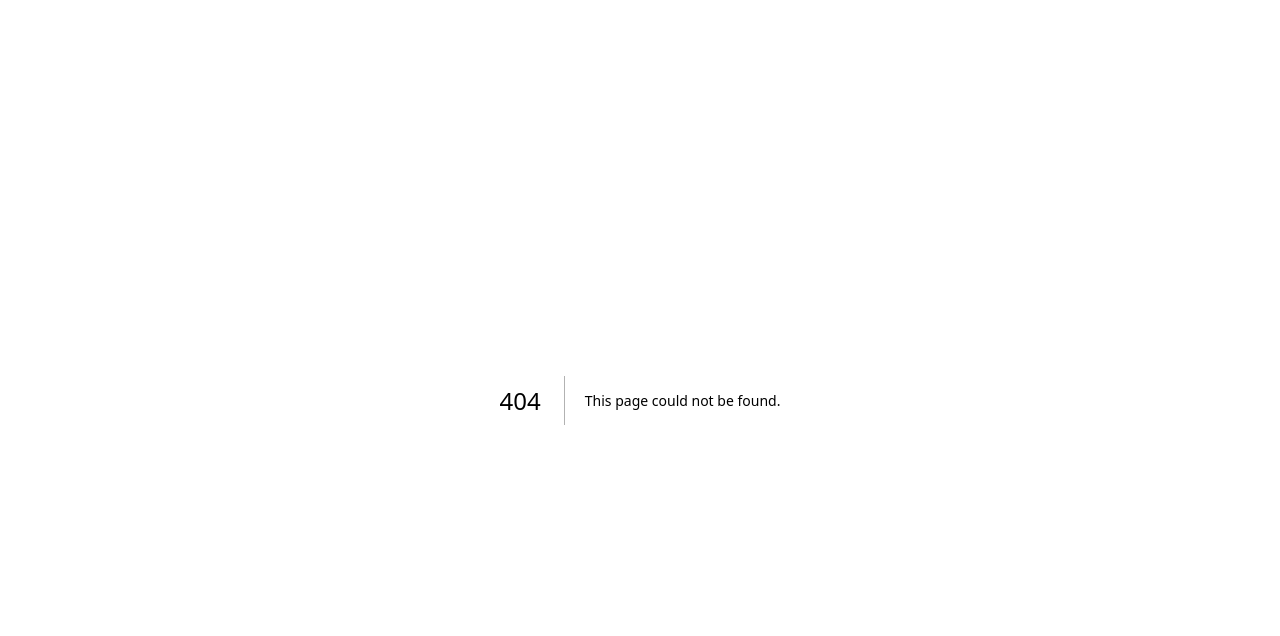
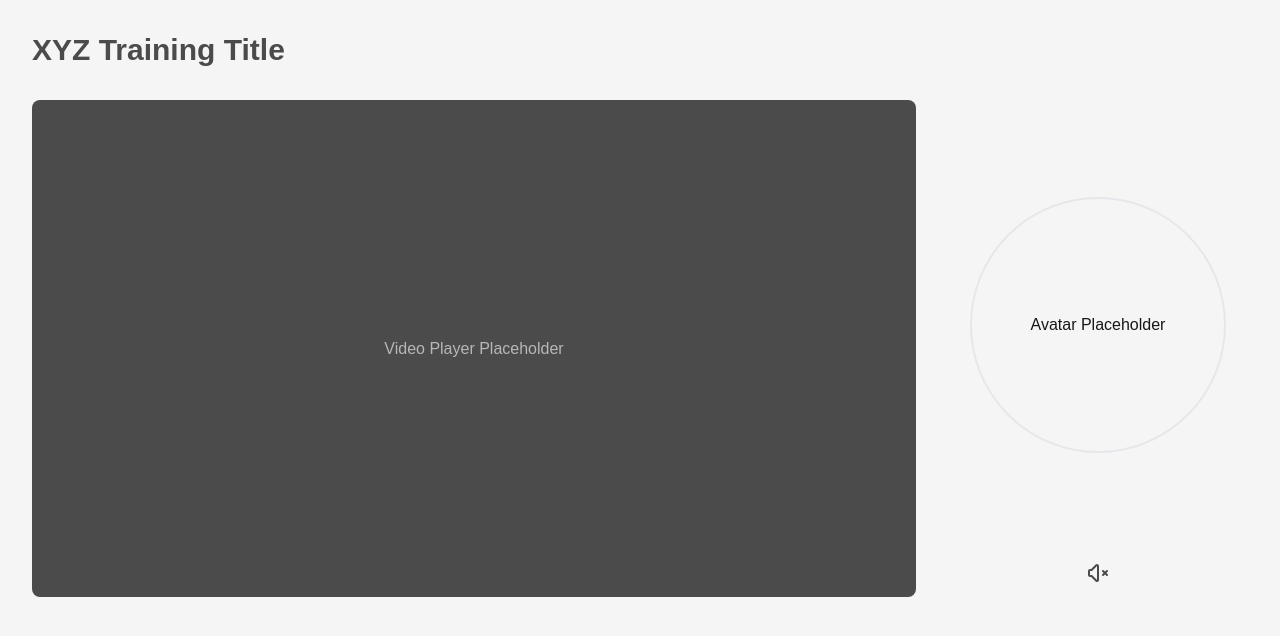
Before and after one commit to Jawlt/AwesomeTeam4, a Next.js app in the folder frontend/: page /training_video in a window 1280 px wide. Before the commit this address had no page. Shown: the top 636 px of the page. Built offline with nearby package versions, Linux system fonts and the light colour scheme.

Commit message:
Added the training_video page

```diff
--- a/frontend/app/globals.css
+++ b/frontend/app/globals.css
@@ -18,3 +18,8 @@ body {
   background: var(--background);
   font-family: Arial, Helvetica, sans-serif;
 }
+
+/* Add smooth transitions for microphone button */
+.mic-transition {
+  transition: all 0.2s ease-in-out;
+}
--- /dev/null
+++ b/frontend/app/training_video/page.js
@@ -0,0 +1,40 @@
+'use client';
+
+import { useState } from 'react';
+import Navbar from '@/components/Navbar';
+import VideoPlayer from '@/components/VideoPlayer';
+import AvatarCircle from '@/components/AvatarCircle';
+import MicrophoneButton from '@/components/MicrophoneButton';
+
+export default function TrainingPage() {
+  const [isMicActive, setIsMicActive] = useState(false);
+
+  return (
+    <div className="min-h-screen bg-background">
+
+      <main className="max-w-7xl mx-auto py-8 px-4 sm:px-6 lg:px-8">
+        <div className="mb-8">
+          <h1 className="text-3xl font-bold text-dark">XYZ Training Title</h1>
+        </div>
+
+        <div className="grid grid-cols-1 md:grid-cols-[1fr_300px] gap-8">
+          <div className="relative aspect-video bg-dark rounded-lg overflow-hidden">
+            <VideoPlayer />
+          </div>
+
+          <div className="flex flex-col justify-between h-full">
+            <div className="flex items-center h-full flex justify-center">
+              <AvatarCircle />
+            </div>
+            <div className="flex justify-center">
+              <MicrophoneButton
+                isActive={isMicActive}
+                onClick={() => setIsMicActive(!isMicActive)}
+              />
+            </div>
+          </div>
+        </div>
+      </main>
+    </div>
+  );
+}
--- /dev/null
+++ b/frontend/components/AvatarCircle.js
@@ -0,0 +1,7 @@
+export default function AvatarCircle() {
+    return (
+      <div className="w-64 h-64 rounded-full bg-dark/10 border-2 border-dark/20 flex items-center justify-center">
+        <span className="text-dark/60">Avatar Placeholder</span>
+      </div>
+    );
+  }
--- /dev/null
+++ b/frontend/components/MicrophoneButton.js
@@ -0,0 +1,21 @@
+export default function MicrophoneButton({ isActive, onClick }) {
+    return (
+      <button
+        onClick={onClick}
+        className={`w-12 h-12 rounded-full flex items-center justify-center transition-colors ${
+          isActive ? 'bg-primary text-white' : 'bg-dark/10 text-dark hover:bg-dark/20'
+        }`}
+      >
+        {isActive ? (
+          <svg xmlns="http://www.w3.org/2000/svg" className="h-6 w-6" fill="none" viewBox="0 0 24 24" stroke="currentColor">
+            <path strokeLinecap="round" strokeLinejoin="round" strokeWidth={2} d="M19 11a7 7 0 01-7 7m0 0a7 7 0 01-7-7m7 7v4m0 0H8m4 0h4m-4-8a3 3 0 01-3-3V5a3 3 0 116 0v6a3 3 0 01-3 3z" />
+          </svg>
+        ) : (
+          <svg xmlns="http://www.w3.org/2000/svg" className="h-6 w-6" fill="none" viewBox="0 0 24 24" stroke="currentColor">
+            <path strokeLinecap="round" strokeLinejoin="round" strokeWidth={2} d="M5.586 15H4a1 1 0 01-1-1v-4a1 1 0 011-1h1.586l4.707-4.707C10.923 3.663 12 4.109 12 5v14c0 .891-1.077 1.337-1.707.707L5.586 15z" />
+            <path strokeLinecap="round" strokeLinejoin="round" strokeWidth={2} d="M17 14l2-2m0 0l2-2m-2 2l-2-2m2 2l2 2" />
+          </svg>
+        )}
+      </button>
+    );
+  }
--- a/frontend/components/Navbar.js
+++ b/frontend/components/Navbar.js
@@ -6,7 +6,7 @@ export default function Navbar() {
   return (
     <nav className="w-full bg-primary text-white shadow-md py-4 px-6">
       <div className="max-w-7xl mx-auto flex justify-between items-center">
-        <h1 className="text-xl font-bold">Document Manager</h1>
+        <h1 className="text-xl font-bold">Auto Training</h1>
         <div className="relative">
           <button
             onClick={() => setIsOpen(!isOpen)}
@@ -21,7 +21,7 @@ export default function Navbar() {
                 className="block w-full text-left px-4 py-2 text-sm text-dark hover:bg-primary hover:text-white"
                 onClick={() => console.log('Logout clicked')}
               >
-                Logout
+                Log In
               </button>
             </div>
           )}
--- /dev/null
+++ b/frontend/components/VideoPlayer.js
@@ -0,0 +1,7 @@
+export default function VideoPlayer() {
+    return (
+      <div className="w-full h-full bg-dark/80 flex items-center justify-center">
+        <span className="text-white/60">Video Player Placeholder</span>
+      </div>
+    );
+  }
```
